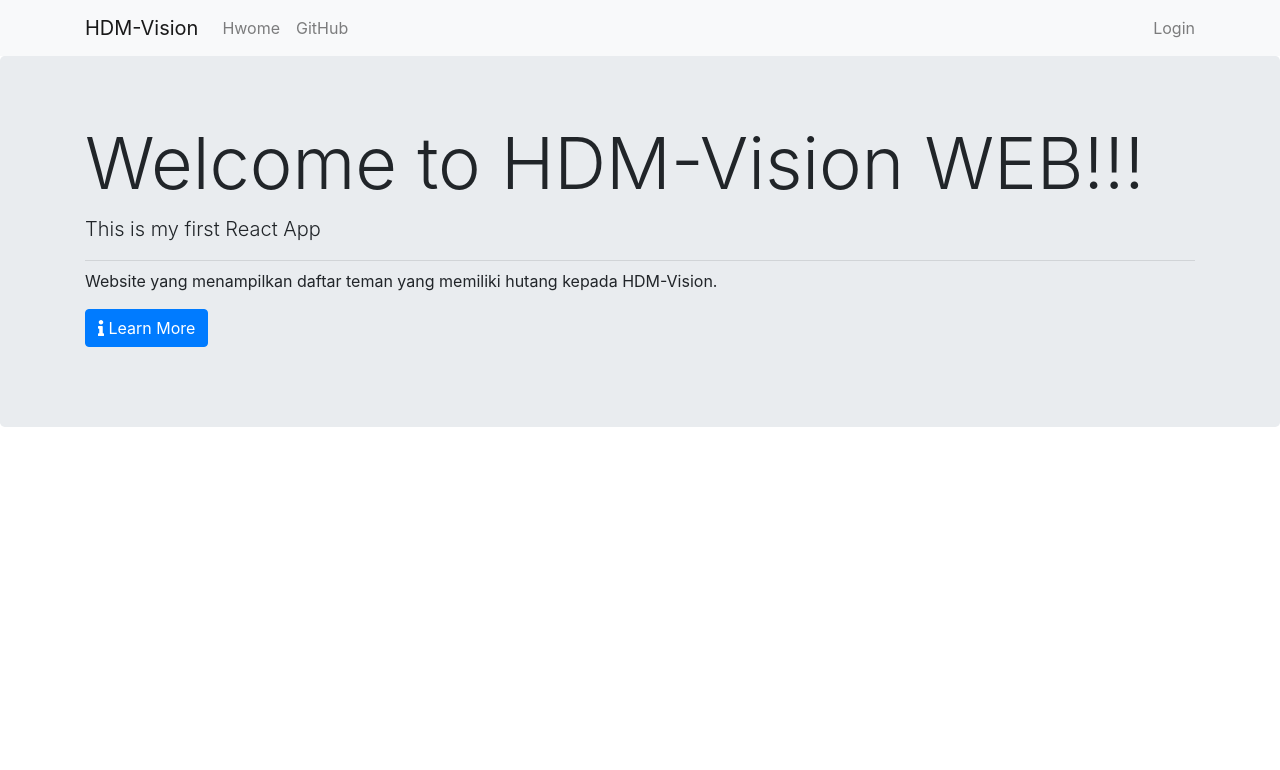
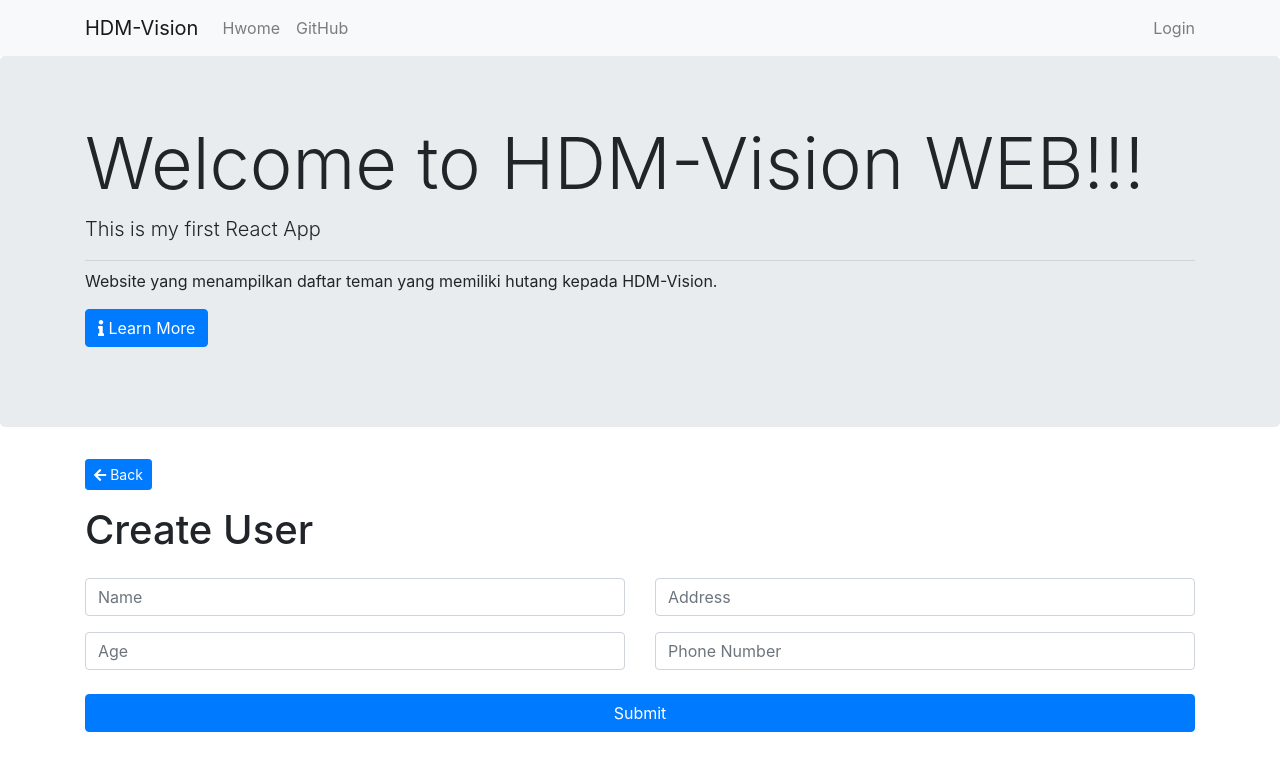
Before and after one commit to hudtakim/loan-app, a React (Create React App) app: page /loan-app/create in a window 1280 px wide. Shown: the top 770 px of the page. Built offline with nearby package versions, Linux system fonts and the light colour scheme.

Commit message:
revisi route

```diff
--- a/src/App.js
+++ b/src/App.js
@@ -14,8 +14,8 @@ export default class App extends Component {
       <div>
         <NavbarComponent />
         <JumbotronComponent />
-        <BrowserRouter>
-          <Route path="/loan-app" exact component={HomeContainer} />
+        <BrowserRouter basename={'/loan-app'}>
+          <Route path="/" exact component={HomeContainer} />
           <Route path="/create" exact component={CreateUserContainer} />
           <Route path="/edit/:id" exact component={EditUserContainer} />
           <Route path="/detail/:id" exact component={DetailUserContainer} />
--- a/src/components/BackComponent.js
+++ b/src/components/BackComponent.js
@@ -8,7 +8,7 @@ export const BackComponent = () => {
     return (
         <Row>
             <Col>
-                <Link to="/loan-app">
+                <Link to="/">
                     <Button color="primary" className="btn btn-sm mb-3">
                         <FontAwesomeIcon icon={faArrowLeft} /> Back
                     </Button>
```
